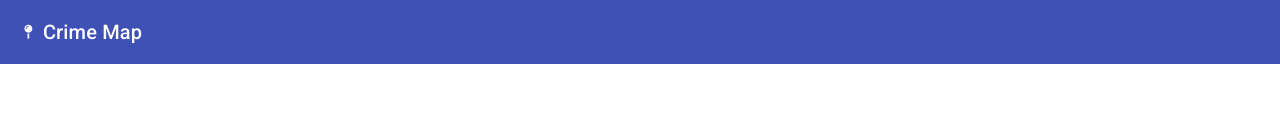
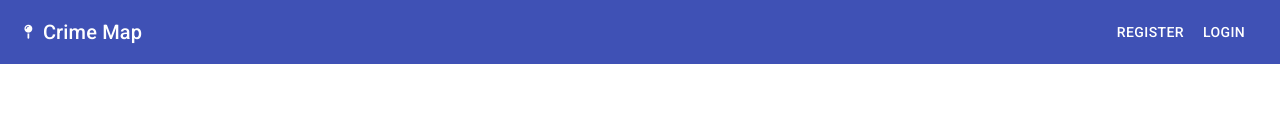
Before and after one commit to RdotSilva/MERN-PVD-Crime-Map, a React (Create React App) app in the folder client/: page / in a window 1280 px wide. Shown: the top 138 px of the page. Built offline with nearby package versions, Linux system fonts and the light colour scheme; no server answers.

Commit message:
Add authLinks

```diff
--- a/client/src/components/layout/Navbar.js
+++ b/client/src/components/layout/Navbar.js
@@ -29,6 +29,16 @@ const Navbar = () => {
 
   const classes = useStyles();
 
+  // Links to be shown if user is logged in
+  const authLinks = (
+    <Fragment>
+      <Button onClick={() => logoutUser()} color="inherit">
+        Logout
+      </Button>
+    </Fragment>
+  );
+
+  // Links to be shown if user is not logged in
   const guestLinks = (
     <Fragment>
       <Button color="inherit">
@@ -51,6 +61,9 @@ const Navbar = () => {
         <Typography variant="h6" className={classes.title}>
           Crime Map
         </Typography>
+        {!isLoading && (
+          <Fragment>{isAuthenticated ? authLinks : guestLinks}</Fragment>
+        )}
       </Toolbar>
     </AppBar>
   );
```
